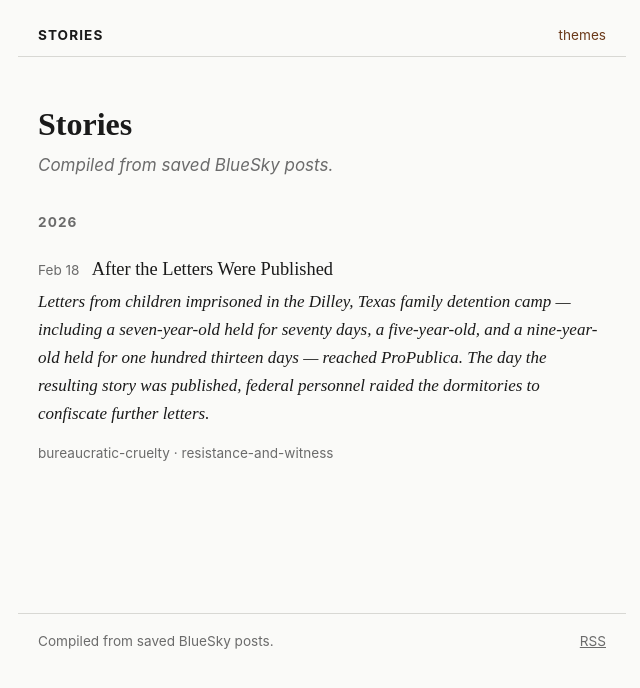
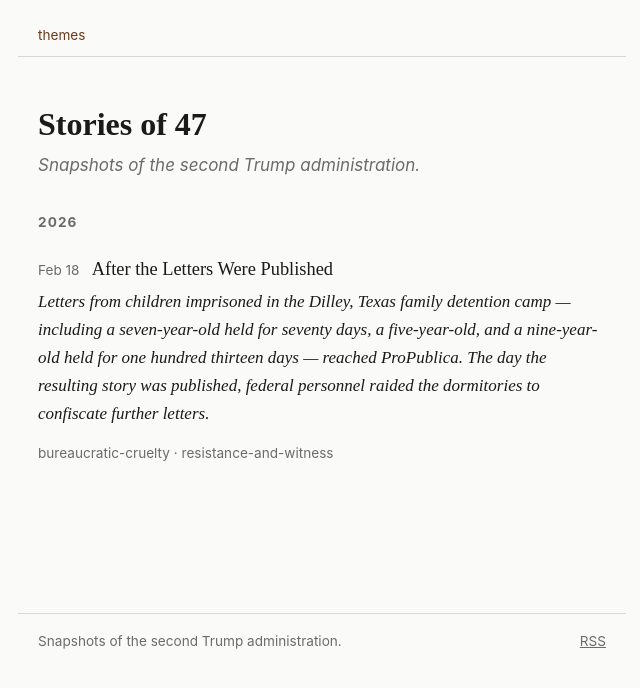
Before and after one commit to tenorune/tenorune.github.io, a Jekyll site: the page built from stories/index.md, in a window 1280 px wide. Shown: the top 688 px of the page, without its empty margins (318-958 px from the left). Built offline with Jekyll 4.4.1, drawn with Linux system fonts in a browser that asks for light colours.

Commit message:
ux: rename to 'Stories of 47' and reframe footer; hide redundant nav
- _includes/stories_header.html: wordmark text changed from STORIES
  to STORIES OF 47. Added Liquid conditionals so:
    * the wordmark is hidden on /stories/ (where the H1 already
      reads 'Stories of 47')
    * the 'themes' nav link is hidden on /stories/themes/ (where
      the H1 already reads 'Themes')
  Both nav elements remain visible on every other page so
  navigation back to the index still works.
- _includes/stories_footer.html: tagline changed from 'Compiled
  from saved BlueSky posts.' to 'Snapshots of the second Trump
  administration.'
- _layouts/stories_index.html: H1 + intro updated to match.
- stories/index.md: frontmatter title updated so the browser
  tab on /stories/ also reads 'Stories of 47'.

The spec / plan docs still contain the old strings as historical
record of the scaffold; those are documentation of what was, not
of current rendered output, and are intentionally left alone.

verify: OK (25 stories, 8 themes, 675 inventory entries).

https://claude.ai/code/session_01REjRKhRZiMJrqEFicjNzK2

```diff
--- a/_includes/stories_footer.html
+++ b/_includes/stories_footer.html
@@ -1,4 +1,4 @@
 <footer class="stories-footer">
-  <span class="meta">Compiled from saved BlueSky posts.</span>
+  <span class="meta">Snapshots of the second Trump administration.</span>
   <a href="/feed.xml">RSS</a>
 </footer>
--- a/_includes/stories_header.html
+++ b/_includes/stories_header.html
@@ -1,4 +1,8 @@
 <header class="stories-header">
-  <a class="wordmark" href="/stories/">STORIES</a>
+  {% unless page.url == '/stories/' %}
+  <a class="wordmark" href="/stories/">STORIES OF 47</a>
+  {% endunless %}
+  {% unless page.url == '/stories/themes/' %}
   <nav><a href="/stories/themes/">themes</a></nav>
+  {% endunless %}
 </header>
--- a/_layouts/stories_index.html
+++ b/_layouts/stories_index.html
@@ -1,8 +1,8 @@
 ---
 layout: default
 ---
-<h1 class="page-title">Stories</h1>
-<p class="intro">Compiled from saved BlueSky posts.</p>
+<h1 class="page-title">Stories of 47</h1>
+<p class="intro">Snapshots of the second Trump administration.</p>
 
 {% assign published = site.stories | where: "published", true | sort: "date" | reverse %}
 {% assign current_year = "" %}
--- a/stories/index.md
+++ b/stories/index.md
@@ -1,5 +1,5 @@
 ---
 layout: stories_index
-title: Stories
+title: Stories of 47
 permalink: /stories/
 ---
```
